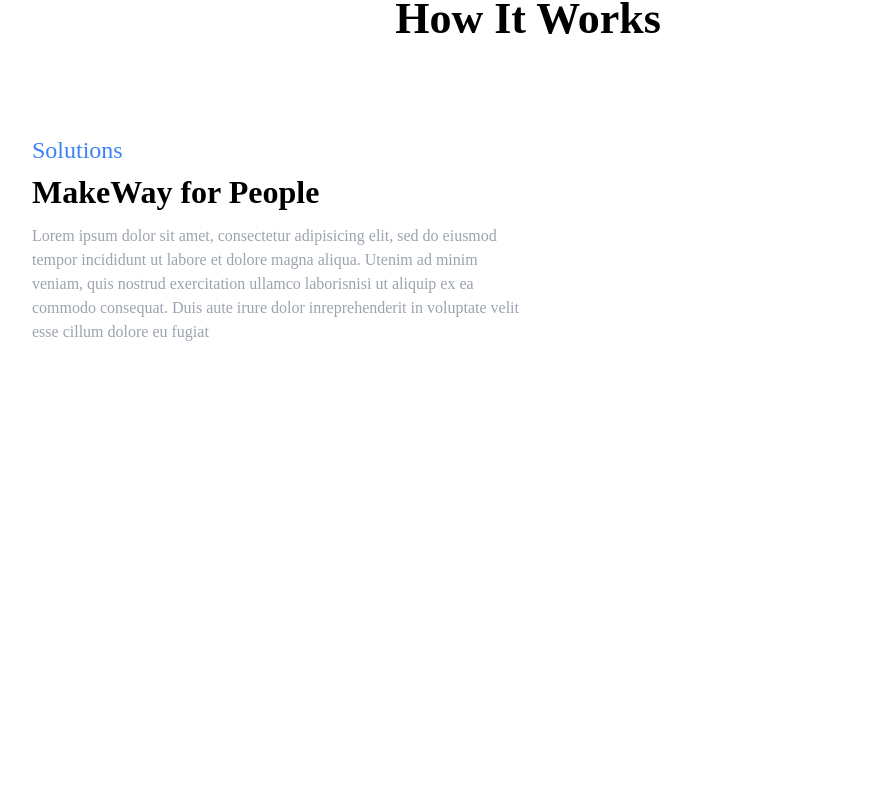
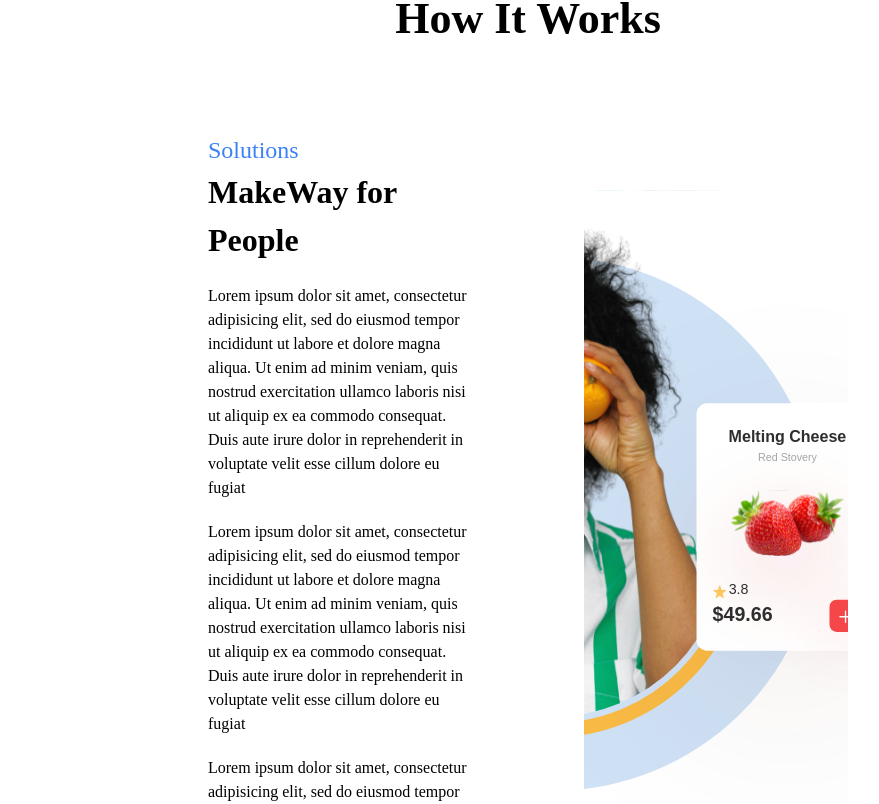
Before and after one commit to JAPECorp/New-MakeWayApp-Website, a Next.js app: page / in a window 1280 px wide. Shown: the part 1556-2360 px from the top of the page, without its empty margins (112-991 px from the left). Before the commit the page ends 1932 px from the top, so only its background shows below. Built offline with nearby package versions, Linux system fonts and the light colour scheme.

Commit message:
How It Works Done!!

```diff
--- a/components/HowItWorks/How.jsx
+++ b/components/HowItWorks/How.jsx
@@ -1,57 +1,21 @@
-import Image from "next/image";
 import { Fade } from "react-awesome-reveal";
+import HowComponent from "../utilities/Cards/HowComponenets";
 
-function How() {
-  const howArray = [
-    {
-      subTitle: "Solution",
-      title: "MakeWay for People",
-      description:
-        "Lorem ipsum dolor sit amet, consectetur adipisicing elit, sed do eiusmod tempor incididunt ut labore et dolore magna aliqua. Utenim ad minim veniam, quis nostrud exercitation ullamco laborisnisi ut aliquip ex ea commodo consequat. Duis aute irure dolor inreprehenderit in voluptate velit esse cillum dolore eu fugiat",
-      imgSrc: "/Image.png",
-      id: 1,
-    },
-    {
-      subTitle: "Solution",
-      title: "MakeWay for People",
-      description:
-        "Lorem ipsum dolor sit amet, consectetur adipisicing elit, sed do eiusmod tempor incididunt ut labore et dolore magna aliqua. Utenim ad minim veniam, quis nostrud exercitation ullamco laborisnisi ut aliquip ex ea commodo consequat. Duis aute irure dolor inreprehenderit in voluptate velit esse cillum dolore eu fugiat",
-      imgSrc: "/Image.png",
-      id: 2,
-      lgFlexDirection: "g:flex-row-reverse",
-    },
-  ];
-
+function How(props) {
   return (
     <Fade cascade>
       <div className="mt-20">
         <h2 className="text-black text-center">How It Works</h2>
-
-        <div className="w-1/2 flex items-center">
-          <div className="mt-20">
-            <h4 className="text-blue-500">Solutions</h4>
-            <h3 className="text-black">MakeWay for People</h3>
-            <p className="mt-2 text-gray-400">
-              Lorem ipsum dolor sit amet, consectetur adipisicing elit, sed do
-              eiusmod tempor incididunt ut labore et dolore magna aliqua. Utenim
-              ad minim veniam, quis nostrud exercitation ullamco laborisnisi ut
-              aliquip ex ea commodo consequat. Duis aute irure dolor
-              inreprehenderit in voluptate velit esse cillum dolore eu fugiat
-            </p>
-          </div>
-        </div>
-
-        <div className="w-full">
-          <div className="h-full w-full relative hidden lg:block">
-            <Image
-              layout="fill"
-              objectFit="contain"
-              priority
-              src={"/Image.png"}
-              alt="Web-Image"
-            />
-          </div>
-        </div>
+        <HowComponent
+          subtitle={"Solutions"}
+          title={"MakeWay for People"}
+          description="Lorem ipsum dolor sit amet, consectetur adipisicing elit, sed do
+            eiusmod tempor incididunt ut labore et dolore magna aliqua. Ut
+            enim ad minim veniam, quis nostrud exercitation ullamco laboris
+            nisi ut aliquip ex ea commodo consequat. Duis aute irure dolor in
+            reprehenderit in voluptate velit esse cillum dolore eu fugiat"
+          src={"/HowImage.svg"}
+        />
       </div>
     </Fade>
   );
--- a/components/utilities/Cards/HowComponenets.jsx
+++ b/components/utilities/Cards/HowComponenets.jsx
@@ -3,33 +3,35 @@ import React from "react";
 
 function HowComponent(props) {
   return (
-    <div className="mt-32">
+    <div className="mt-20">
       <div
         className={`flex ${
           props.flexDirection ?? "flex-col"
         } w-full bg-slate-40 justify-center gap-10
       lg:gap-28
-      lg:h-ijikod-px-450
-      ${props.lgFlexDirection ?? "lg:flex-row"}
+      lg:h-ijikod-px-450 lg:flex-row
 
       `}
       >
         <div className="w-full flex items-center">
           <div>
-            <h2>{props.subtitle}</h2>
-            <h3 className="text-ijikod-wine-dark-primary">{props.title}</h3>
+            <h4 className="text-blue-500">{props.subtitle}</h4>
+            <h3 className="text-black">{props.title}</h3>
+            <h5 className="text-ijikod-gray mt-5">{props.description}</h5>
+            <h5 className="text-ijikod-gray mt-5">{props.description}</h5>
             <h5 className="text-ijikod-gray mt-5">{props.description}</h5>
           </div>
         </div>
 
-        <div className="w-full">
+        <div className="w-full ">
           <div className="h-full w-full relative hidden lg:block">
             <Image
-              layout="fill"
               objectFit="cover"
-              priority
               src={props.src}
               alt="how-Image"
+              width="750px"
+              height="900px"
+              layout="fill" // layout="fill", layout="intrinsic"
             />
           </div>
         </div>
--- a/pages/index.jsx
+++ b/pages/index.jsx
@@ -25,7 +25,7 @@ export default function Home() {
         <section className="bg-makeway-light-blue px-6 pt-10 lg:px-36 pb-32">
           <Service />
         </section>
-        <section className="px-8 lg:px-36 pb-8">
+        <section className="px-8 lg:px-80 pb-2">
           <How />
         </section>
       </div>
```
Also changed, not shown: public/HowImage.svg (added).
